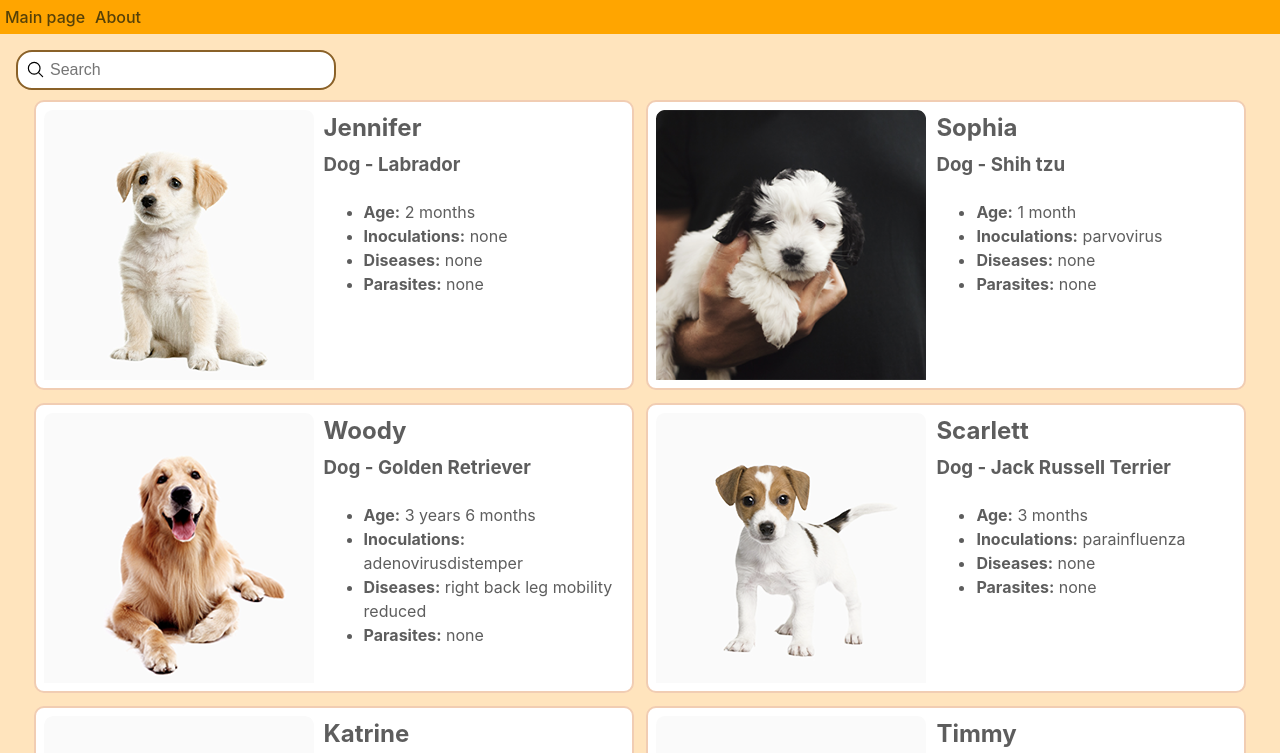
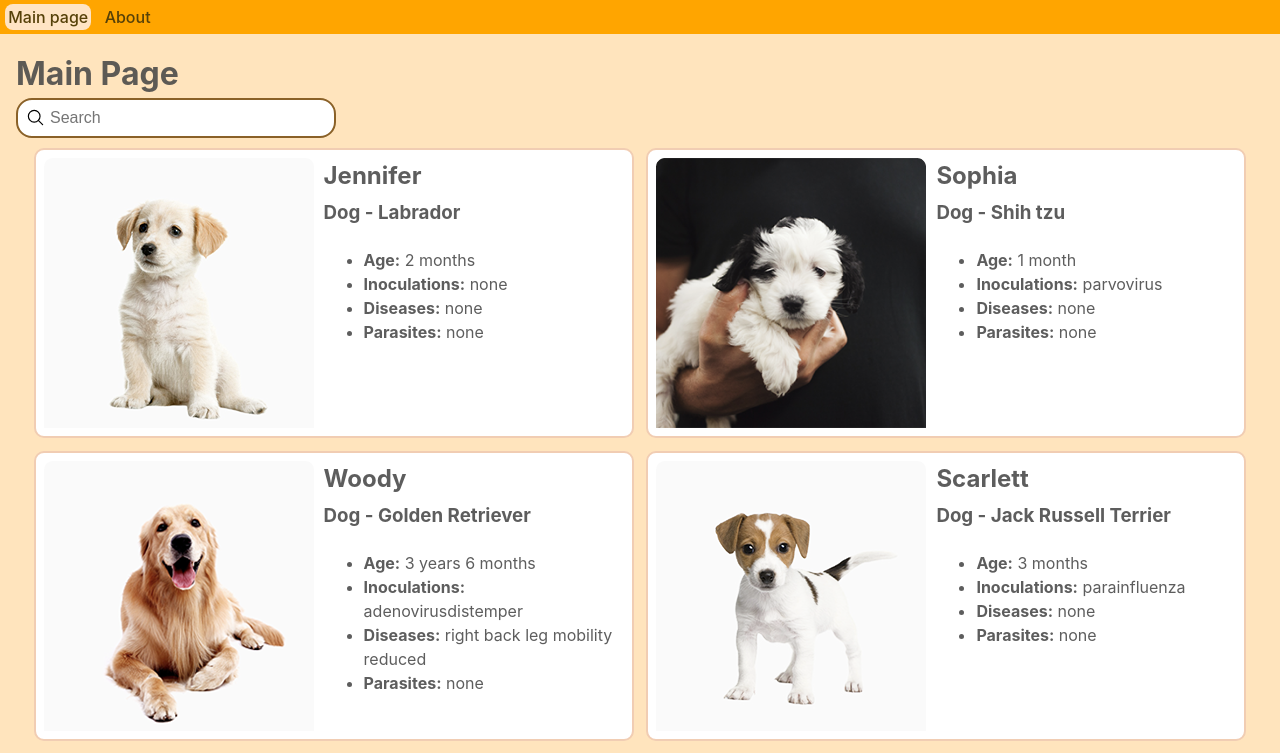
Before and after one commit to neemkashu/react-neemkashu, a React (Vite) app: page / in a window 1280 px wide. Shown: the top 753 px of the page. Built offline with nearby package versions, Linux system fonts and the light colour scheme.

Commit message:
feat: add navlinks to navigation

```diff
--- a/src/App.css
+++ b/src/App.css
@@ -2,3 +2,12 @@
   max-width: 1920px;
   width: 100%;
 }
+
+.wrapper {
+  padding: 1rem;
+}
+
+.active {
+  background-color: bisque;
+  border-radius: 0.5rem;
+}
--- a/src/App.tsx
+++ b/src/App.tsx
@@ -1,5 +1,5 @@
 import React, { CSSProperties } from 'react';
-import { Link, Outlet } from 'react-router-dom';
+import { NavLink, Outlet } from 'react-router-dom';
 import './App.css';
 
 const ulStyle: CSSProperties = {
@@ -9,6 +9,9 @@ const ulStyle: CSSProperties = {
   gap: 10,
   margin: 0,
   padding: 5,
+};
+const linkStyle: CSSProperties = {
+  padding: '0.2rem',
 };
 
 const navStyle: CSSProperties = {
@@ -23,10 +26,14 @@ class App extends React.Component {
         <nav style={navStyle}>
           <ul style={ulStyle}>
             <li>
-              <Link to={`/`}>Main page</Link>
+              <NavLink style={linkStyle} to={`/`}>
+                Main page
+              </NavLink>
             </li>
             <li>
-              <Link to={`/about`}>About</Link>
+              <NavLink style={linkStyle} to={`/about`}>
+                About
+              </NavLink>
             </li>
           </ul>
         </nav>
--- a/src/components/About.tsx
+++ b/src/components/About.tsx
@@ -3,10 +3,10 @@ import React from 'react';
 export class About extends React.Component {
   render() {
     return (
-      <>
+      <div className="wrapper">
         <h1>About Us</h1>
         <p>React app created with Vite</p>
-      </>
+      </div>
     );
   }
 }
--- a/src/components/MainContent.tsx
+++ b/src/components/MainContent.tsx
@@ -1,21 +1,18 @@
 import { TwoColumn } from '../layouts/TwoColumn';
-import React, { CSSProperties } from 'react';
+import React from 'react';
 import { Search } from './Search';
 import { cards } from '../utils/mocha';
 import { CardGrid } from '../layouts/CardGrid';
 import { Card, CardProps } from './Card';
 import { CARD_WIDTH } from '../utils/constants';
 
-const wrapperStyle: CSSProperties = {
-  padding: '1rem',
-};
-
 const LAYOUT_BREAK_POINT = 1600;
 
 export class MainContent extends React.Component {
   render() {
     return (
-      <div style={wrapperStyle}>
+      <div className="wrapper">
+        <h1>Main Page</h1>
         <TwoColumn oneColumnBreakPoint={LAYOUT_BREAK_POINT} leftWidth="320px" rightWidth="1fr">
           <Search />
           <CardGrid>
```
